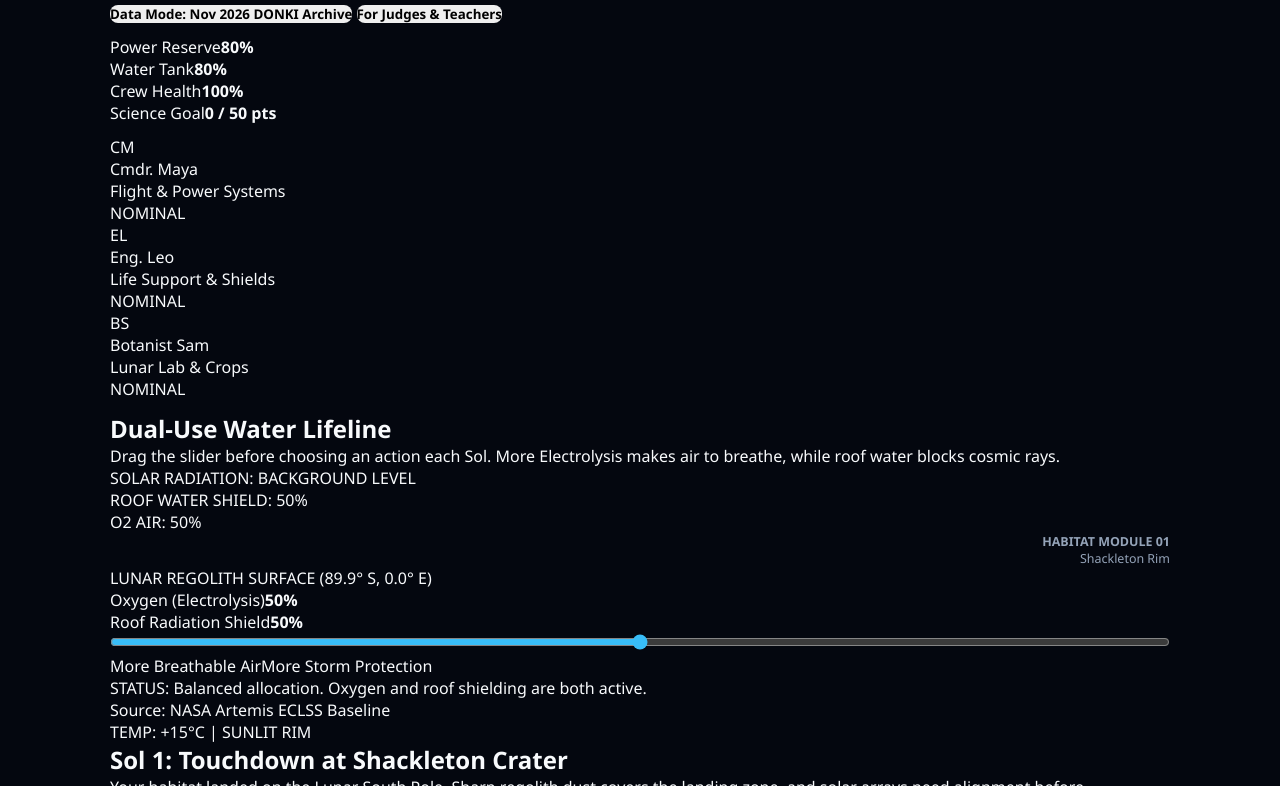
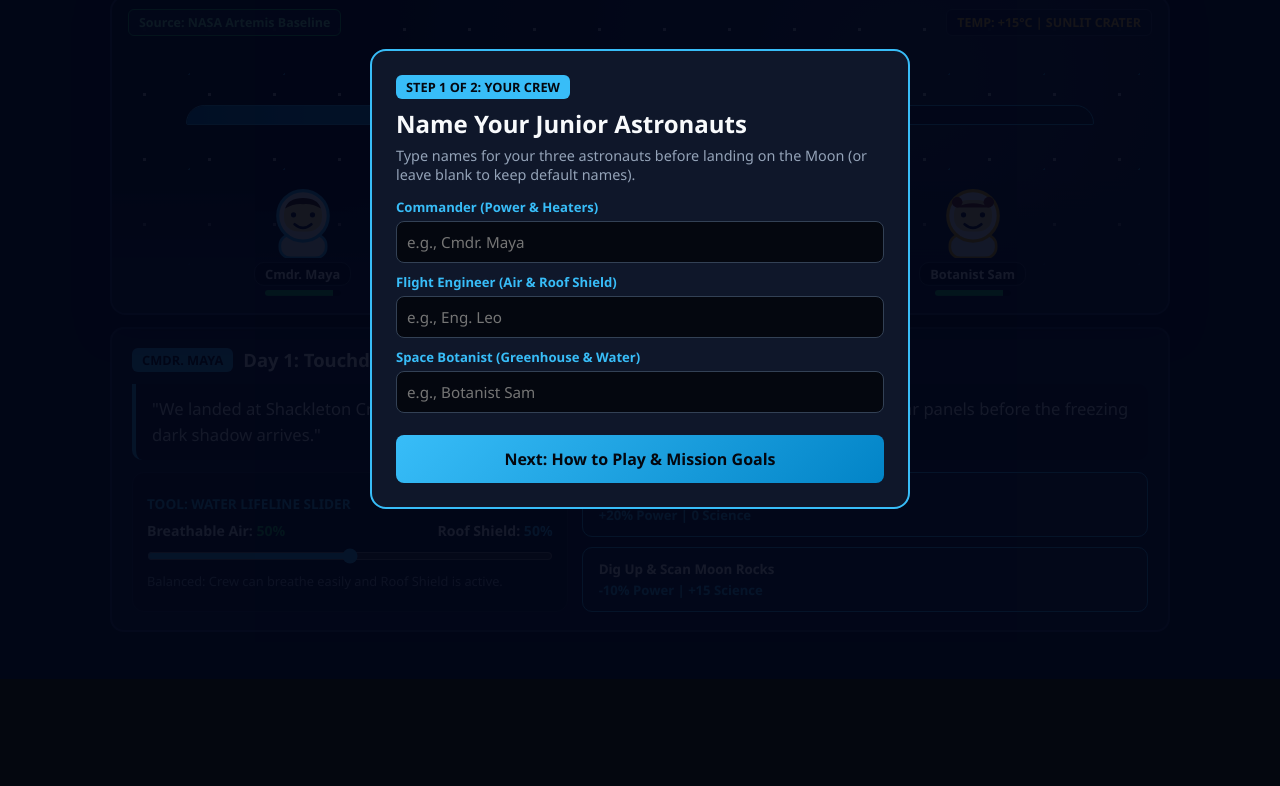
Before and after one commit to lisasijabat-dev/lunar-lifeline, a plain HTML site: page index.html in a window 1280 px wide. Shown: the part 121-907 px from the top of the page. After the commit the page ends 800 px from the top, so only its background shows below. Drawn offline with Linux system fonts and the light colour scheme.

Commit message:
Update index.html

```diff
--- a/index.html
+++ b/index.html
@@ -3,141 +3,170 @@
 <head>
   <meta charset="UTF-8" />
   <meta name="viewport" content="width=device-width, initial-scale=1.0" />
-  <title>Lunar Lifeline | Junior Astronaut Mission Trainer</title>
+  <title>Lunar Lifeline | Junior Astronaut Mission</title>
   <link rel="stylesheet" href="style.css" />
 </head>
 <body>
+  <!-- STEP 1 OF PRE-FLIGHT BRIEFING: NAME YOUR CREW -->
+  <div id="setup-modal" class="modal">
+    <div class="modal-content">
+      <span class="speaker-pill">STEP 1 OF 2: YOUR CREW</span>
+      <h2 style="margin: 10px 0 6px;">Name Your Junior Astronauts</h2>
+      <p style="color: #94a3b8; font-size: 0.9rem; margin-bottom: 14px;">
+        Type names for your three astronauts before landing on the Moon (or leave blank to keep default names).
+      </p>
+      <div class="input-group">
+        <label>Commander (Power & Heaters)</label>
+        <input type="text" id="input-crew-1" placeholder="e.g., Cmdr. Maya" maxlength="16" />
+      </div>
+      <div class="input-group">
+        <label>Flight Engineer (Air & Roof Shield)</label>
+        <input type="text" id="input-crew-2" placeholder="e.g., Eng. Leo" maxlength="16" />
+      </div>
+      <div class="input-group">
+        <label>Space Botanist (Greenhouse & Water)</label>
+        <input type="text" id="input-crew-3" placeholder="e.g., Botanist Sam" maxlength="16" />
+      </div>
+      <button id="to-tutorial-btn" class="btn-primary">Next: How to Play & Mission Goals</button>
+    </div>
+  </div>
+
+  <!-- STEP 2 OF PRE-FLIGHT BRIEFING: TOOLS & OBJECTIVES POPUP -->
+  <div id="tutorial-modal" class="modal hidden">
+    <div class="modal-content">
+      <span class="speaker-pill">STEP 2 OF 2: FLIGHT TRAINING</span>
+      <h2 style="margin: 10px 0 12px;">Your Tools & Mission Goals</h2>
+
+      <div class="guide-card">
+        <strong>1. Your Main Tool: The Water Lifeline Slider</strong>
+        <p>You only have ONE water tank! Slide left to turn water into <b>Breathable Air</b>. Slide right to pump water into the <b>Roof Shield</b> to block dangerous space rays from solar storms.</p>
+      </div>
+
+      <div class="guide-card" style="border-left-color: #eab308;">
+        <strong style="color: #eab308;">2. Tough Choices (Nothing Is Free!)</strong>
+        <p>Every day (Sol) brings a real Moon problem. Each choice costs Power, Water, or Health. Watch your astronauts' faces and health bars—if anyone runs out, the mission ends!</p>
+      </div>
+
+      <div class="guide-card" style="border-left-color: #22c55e;">
+        <strong style="color: #22c55e;">3. How to Win</strong>
+        <p>Keep all 3 astronauts safe for <b>7 Moon Days (Sols)</b> AND collect at least <b>50 Science Points</b> before your rescue rocket arrives.</p>
+      </div>
+
+      <button id="start-mission-btn" class="btn-primary">Land on the Moon (Start Sol 1)</button>
+    </div>
+  </div>
+
   <div class="app-container">
-    <header class="top-bar">
-      <div class="brand">
-        <span class="brand-badge">ARTEMIS MISSION CONTROL SIMULATOR</span>
-        <h1>LUNAR LIFELINE</h1>
-        <p class="tagline">One Water Tank. Two Survival Needs. Zero Free Choices.</p>
-      </div>
-      <div class="header-controls">
-        <div class="sol-badge" id="sol-counter">SOL 1 / 7</div>
-        <button id="data-mode-btn" class="btn-outline">Data Mode: Nov 2026 DONKI Archive</button>
-        <button id="judge-modal-btn" class="btn-info">For Judges & Teachers</button>
+    <!-- COMPACT GAME HUD -->
+    <header class="hud-bar">
+      <div class="hud-title"><h1>LUNAR LIFELINE</h1></div>
+      <div class="hud-meters">
+        <div class="hud-pill" id="sol-counter"><strong>DAY 1 / 7</strong></div>
+        <div class="hud-pill">Power: <strong id="power-val">80%</strong></div>
+        <div class="hud-pill">Water: <strong id="water-val">80%</strong></div>
+        <div class="hud-pill">Science: <strong id="science-val">0 / 50</strong></div>
+        <button id="open-help-btn" class="btn-small">Goals & Rules</button>
+        <button id="data-mode-btn" class="btn-small">Data: Nov 2026 DONKI</button>
+        <button id="judge-modal-btn" class="btn-small">NASA Data Guide</button>
       </div>
     </header>
 
-    <section class="telemetry-grid">
-      <div class="meter-card">
-        <div class="meter-header"><span>Power Reserve</span><strong id="power-val">80%</strong></div>
-        <div class="bar-bg"><div id="power-bar" class="bar-fill green" style="width: 80%"></div></div>
+    <!-- EPISODE-STYLE VISUAL SCENE (3 LIVING FRAMES) -->
+    <section class="story-stage" id="story-stage">
+      <div class="stars-layer"></div>
+
+      <div class="stage-top-overlay">
+        <div class="nasa-tag" id="card-source">Source: NASA Artemis Baseline</div>
+        <div class="env-status" id="telemetry-tag">TEMP: +15°C | SUNLIT CRATER</div>
       </div>
-      <div class="meter-card">
-        <div class="meter-header"><span>Water Tank</span><strong id="water-val">80%</strong></div>
-        <div class="bar-bg"><div id="water-bar" class="bar-fill green" style="width: 80%"></div></div>
+
+      <div class="habitat-dome-shield">
+        <div class="dome-shield-fill" id="diagram-shield-bar"></div>
+        <span class="dome-shield-text" id="diagram-shield-text">ROOF WATER SHIELD: 50%</span>
       </div>
-      <div class="meter-card">
-        <div class="meter-header"><span>Crew Health</span><strong id="health-val">100%</strong></div>
-        <div class="bar-bg"><div id="health-bar" class="bar-fill green" style="width: 100%"></div></div>
-      </div>
-      <div class="meter-card">
-        <div class="meter-header"><span>Science Goal</span><strong id="science-val">0 / 50 pts</strong></div>
-        <div class="bar-bg"><div id="science-bar" class="bar-fill blue" style="width: 0%"></div></div>
+
+      <div class="cast-row">
+        <div class="actor-card" id="actor-card-1">
+          <div class="actor-avatar" id="crew-avatar-1"></div>
+          <div class="actor-name-tag" id="crew-name-1">Cmdr. Maya</div>
+          <div class="actor-hp-bar"><div class="actor-hp-fill" id="crew-bar-1" style="width: 100%"></div></div>
+        </div>
+
+        <div class="actor-card" id="actor-card-2">
+          <div class="actor-avatar" id="crew-avatar-2"></div>
+          <div class="actor-name-tag" id="crew-name-2">Eng. Leo</div>
+          <div class="actor-hp-bar"><div class="actor-hp-fill" id="crew-bar-2" style="width: 100%"></div></div>
+        </div>
+
+        <div class="actor-card" id="actor-card-3">
+          <div class="actor-avatar" id="crew-avatar-3"></div>
+          <div class="actor-name-tag" id="crew-name-3">Botanist Sam</div>
+          <div class="actor-hp-bar"><div class="actor-hp-fill" id="crew-bar-3" style="width: 100%"></div></div>
+        </div>
       </div>
     </section>
 
-    <section class="crew-strip">
-      <div class="crew-card">
-        <div class="crew-info">
-          <div class="crew-avatar">CM</div>
-          <div><div class="crew-name">Cmdr. Maya</div><div class="crew-role">Flight & Power Systems</div></div>
+    <!-- STORY DIALOGUE & INTERACTIVE DECISIONS -->
+    <section class="dialogue-box">
+      <div class="speaker-header">
+        <span class="speaker-pill" id="speaker-name">Cmdr. Maya</span>
+        <h2 class="chapter-title" id="card-title">Day 1: Touchdown on the Moon</h2>
+      </div>
+
+      <div class="speech-bubble" id="card-text">
+        "We landed at Shackleton Crater! Sticky Moon dust is everywhere, and we need to line up our solar panels before the freezing dark shadow arrives."
+      </div>
+
+      <div id="turn-feedback" class="outcome-toast hidden"></div>
+
+      <div class="bottom-controls">
+        <div class="slider-panel">
+          <div style="font-size: 0.85rem; font-weight: 800; color: #38bdf8;">TOOL: WATER LIFELINE SLIDER</div>
+          <div class="slider-labels">
+            <span>Breathable Air: <strong id="oxygen-pct" style="color:#22c55e;">50%</strong></span>
+            <span>Roof Shield: <strong id="shield-pct" style="color:#38bdf8;">50%</strong></span>
+          </div>
+          <input type="range" id="water-slider" min="10" max="90" value="50" step="5" />
+          <div id="live-warning" style="font-size: 0.8rem; color: #94a3b8;">
+            Balanced: Crew can breathe easily and Roof Shield is active.
+          </div>
         </div>
-        <span class="crew-status" id="crew-status-1">NOMINAL</span>
-      </div>
-      <div class="crew-card">
-        <div class="crew-info">
-          <div class="crew-avatar">EL</div>
-          <div><div class="crew-name">Eng. Leo</div><div class="crew-role">Life Support & Shields</div></div>
+
+        <div class="story-choices">
+          <button class="story-btn" id="choice-a-btn">
+            <strong>Line Up Solar Panels</strong>
+            <span>+20% Power | 0 Science</span>
+          </button>
+          <button class="story-btn" id="choice-b-btn">
+            <strong>Dig Up & Scan Moon Rocks</strong>
+            <span>-10% Power | +15 Science</span>
+          </button>
         </div>
-        <span class="crew-status" id="crew-status-2">NOMINAL</span>
-      </div>
-      <div class="crew-card">
-        <div class="crew-info">
-          <div class="crew-avatar">BS</div>
-          <div><div class="crew-name">Botanist Sam</div><div class="crew-role">Lunar Lab & Crops</div></div>
-        </div>
-        <span class="crew-status" id="crew-status-3">NOMINAL</span>
       </div>
     </section>
-
-    <main class="workspace">
-      <section class="panel water-panel">
-        <h2>Dual-Use Water Lifeline</h2>
-        <p class="panel-desc">
-          Drag the slider before choosing an action each <span class="tooltip" data-tip="A lunar day/night cycle. On the Moon, 1 full Sol lasts about 29.5 Earth days.">Sol</span>.
-          More <span class="tooltip" data-tip="Splitting water (H2O) with electricity to make breathable oxygen (O2).">Electrolysis</span> makes air to breathe, while roof water blocks cosmic rays.
-        </p>
-
-        <div class="habitat-diagram">
-          <div class="space-rays" id="solar-ray-banner">SOLAR RADIATION: BACKGROUND LEVEL</div>
-          <div class="roof-bladder-outer">
-            <div class="roof-water-fill" id="diagram-shield-bar"></div>
-            <span class="roof-label" id="diagram-shield-text">ROOF WATER SHIELD: 50%</span>
-          </div>
-          <div class="habitat-interior">
-            <div class="o2-chamber">
-              <div class="o2-fill" id="diagram-o2-bar"></div>
-              <span class="roof-label" id="diagram-o2-text">O2 AIR: 50%</span>
-            </div>
-            <div style="font-size: 0.78rem; color: #94a3b8; text-align: right;">
-              <strong>HABITAT MODULE 01</strong><br />Shackleton Rim
-            </div>
-          </div>
-          <div class="lunar-ground">LUNAR REGOLITH SURFACE (89.9° S, 0.0° E)</div>
-        </div>
-
-        <div class="allocation-visual">
-          <div class="alloc-box oxygen-box"><span class="alloc-label">Oxygen (Electrolysis)</span><strong id="oxygen-pct">50%</strong></div>
-          <div class="alloc-box shield-box"><span class="alloc-label">Roof Radiation Shield</span><strong id="shield-pct">50%</strong></div>
-        </div>
-
-        <input type="range" id="water-slider" min="10" max="90" value="50" step="5" />
-        <div class="slider-hints"><span>More Breathable Air</span><span>More Storm Protection</span></div>
-        <div id="live-warning" class="warning-box">STATUS: Balanced allocation. Oxygen and roof shielding are both active.</div>
-      </section>
-
-      <section class="panel event-panel" id="event-panel">
-        <div class="sensor-viewport" id="sensor-viewport">
-          <div class="nasa-badge" id="card-source">Source: NASA Artemis ECLSS Baseline</div>
-          <span class="site-coords" id="telemetry-tag">TEMP: +15°C | SUNLIT RIM</span>
-        </div>
-        <h2 id="card-title">Sol 1: Touchdown at Shackleton Crater</h2>
-        <p id="card-text" class="event-text">
-          Your habitat landed on the Lunar South Pole. Sharp <span class="tooltip" data-tip="Jagged, powdery moon dust that clings to spacesuits and clogs machinery.">regolith</span> dust covers the landing zone, and solar arrays need alignment before temperatures drop.
-        </p>
-        <div id="turn-feedback" class="feedback-banner hidden"></div>
-        <div class="choices-grid" id="choices-container">
-          <button class="choice-btn" id="choice-a-btn"><strong>Option A: Calibrate Solar Arrays</strong><span>+20% Power | 0 Science</span></button>
-          <button class="choice-btn" id="choice-b-btn"><strong>Option B: Drill & Scan Crater Soil</strong><span>-10% Power | +15 Science</span></button>
-        </div>
-      </section>
-    </main>
   </div>
 
+  <!-- END-OF-MISSION DEBRIEF MODAL -->
   <div id="debrief-modal" class="modal hidden">
     <div class="modal-content">
       <h2 id="debrief-title">Mission Complete</h2>
-      <p id="debrief-subtitle">Flight Director Engineering Report</p>
+      <p id="debrief-subtitle" style="color:#94a3b8; margin-top:4px;">Flight Director Report</p>
       <ul id="debrief-lessons" class="lessons-list"></ul>
       <button id="restart-btn" class="btn-primary">Play Again with New Strategy</button>
     </div>
   </div>
 
+  <!-- FOR JUDGES & TEACHERS MODAL -->
   <div id="judge-modal" class="modal hidden">
     <div class="modal-content">
       <h2>NASA Data & Educational Design Guide</h2>
-      <p><strong>Target Audience:</strong> Ages 7–12 (Classroom & Home Browser Play — Zero Login Required)</p>
       <ul class="lessons-list">
-        <li><strong>Core Engineering Trade-Off:</strong> Models real NASA ECLSS constraints where water is split between oxygen generation (electrolysis) and habitat radiation shielding bladders.</li>
-        <li><strong>NASA DONKI API:</strong> Sols 3 and 6 use real Solar Flare timestamps and intensity classes (Nov 7, 2026 M1.2 & Feb 1, 2026 X8.1 events) to trigger radiation emergencies.</li>
-        <li><strong>LRO Diviner Data:</strong> Sol 2 models real Lunar South Pole temperatures (+50°C sunlit rim vs. -230°C permanently shadowed crater floor).</li>
-        <li><strong>NASA OSDR:</strong> Sols 4 and 5 incorporate Open Science Data Repository findings on plant growth stress in regolith and spacewalk fatigue.</li>
+        <li><strong>Age 7–12 Accessibility:</strong> Plain-language dialogue, pre-flight visual onboarding, and emotional crew feedback translate complex ECLSS trade-offs for young learners.</li>
+        <li><strong>Dual-Use Water Trade-Off:</strong> Models real NASA life support constraints where water is split between breathable oxygen (electrolysis) and roof radiation shielding bladders.</li>
+        <li><strong>NASA DONKI API:</strong> Days 3 and 6 use real 2026 Solar Flare events (Nov 7, 2026 M1.2 & Feb 1, 2026 X8.1) to trigger radiation storms.</li>
+        <li><strong>LRO Diviner & OSDR Data:</strong> Models -230°C crater shadows, lunar regolith dust hazards, and space plant growth stress.</li>
       </ul>
-      <button id="close-judge-btn" class="btn-primary">Back to Mission Control</button>
+      <button id="close-judge-btn" class="btn-primary">Back to Mission</button>
     </div>
   </div>
 
```
